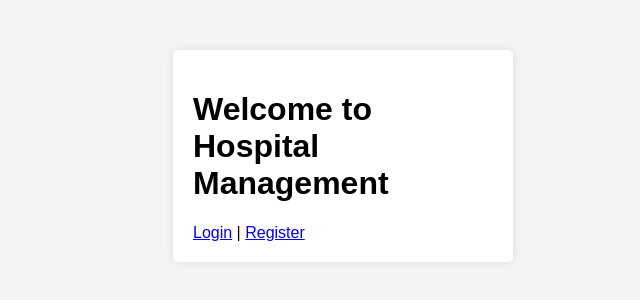
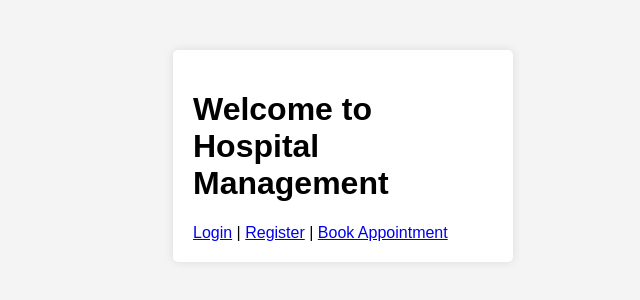
Before and after one commit to Birkity/HospitalQR-Management, a Python web app: template app/static/templates/index.html in a window 1280 px wide. Shown: the top 300 px of the page, without its empty margins (297-937 px from the left). Run offline with Jinja, Linux system fonts and the light colour scheme; the template is opened without the code that fills it, so the values that code supplies are empty.

Commit message:
Add a path to book appointment

```diff
--- a/app/static/templates/index.html
+++ b/app/static/templates/index.html
@@ -2,5 +2,6 @@
 {% block content %}
     <h1>Welcome to Hospital Management</h1>
     <a href="{{ url_for('auth.login') }}">Login</a> |
-    <a href="{{ url_for('auth.register') }}">Register</a>
+    <a href="{{ url_for('auth.register') }}">Register</a> |
+    <a href="{{ url_for('main.manage_appointments') }}">Book Appointment</a>
 {% endblock %}
```
